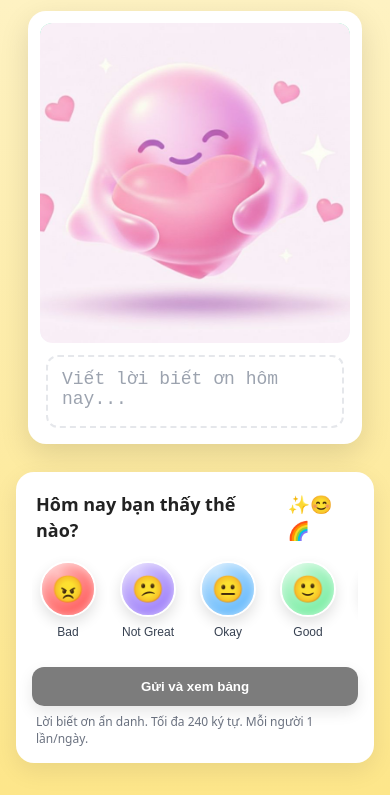
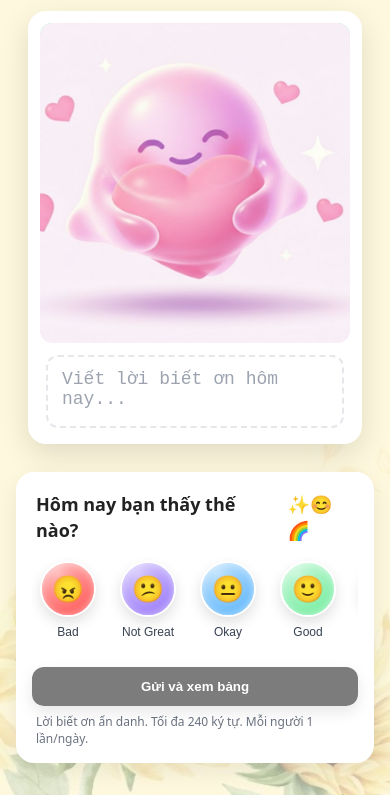
Before and after one commit to NguyenNgocQuynhAnh1809/Bang-Biet-0n-0nline, a plain HTML site: page index.html in a window 390 px wide. Shown: the part 65-860 px from the top of the page. Drawn offline with Linux system fonts and the light colour scheme.

Commit message:
Change body background to image with gradient overlay
Updated background style to include an image with a gradient overlay for better text readability.

```diff
--- a/styles.css
+++ b/styles.css
@@ -7,9 +7,17 @@
 html,body{margin:0}
 body.bg{
   min-height:100svh;
-  background:linear-gradient(180deg,var(--bg2),var(--bg1));
+  /* Dùng ảnh làm nền + lớp phủ trắng để chữ dễ đọc */
+  background:
+    linear-gradient(rgba(255,255,255,.6), rgba(255,255,255,.6)),
+    url('./hoa.jpg') center/cover no-repeat;
   color:var(--ink);
   font:16px/1.4 ui-sans-serif, system-ui, -apple-system, Segoe UI, Roboto, Helvetica, Arial, "Apple Color Emoji","Segoe UI Emoji";
+}
+
+/* Tránh giật trên mobile (tùy chọn): nếu muốn cố định ảnh, thêm background-attachment: fixed; */
+@media (max-width: 768px){
+  body.bg{ background-attachment: scroll; }
 }
 
 /* Top bar */
```
